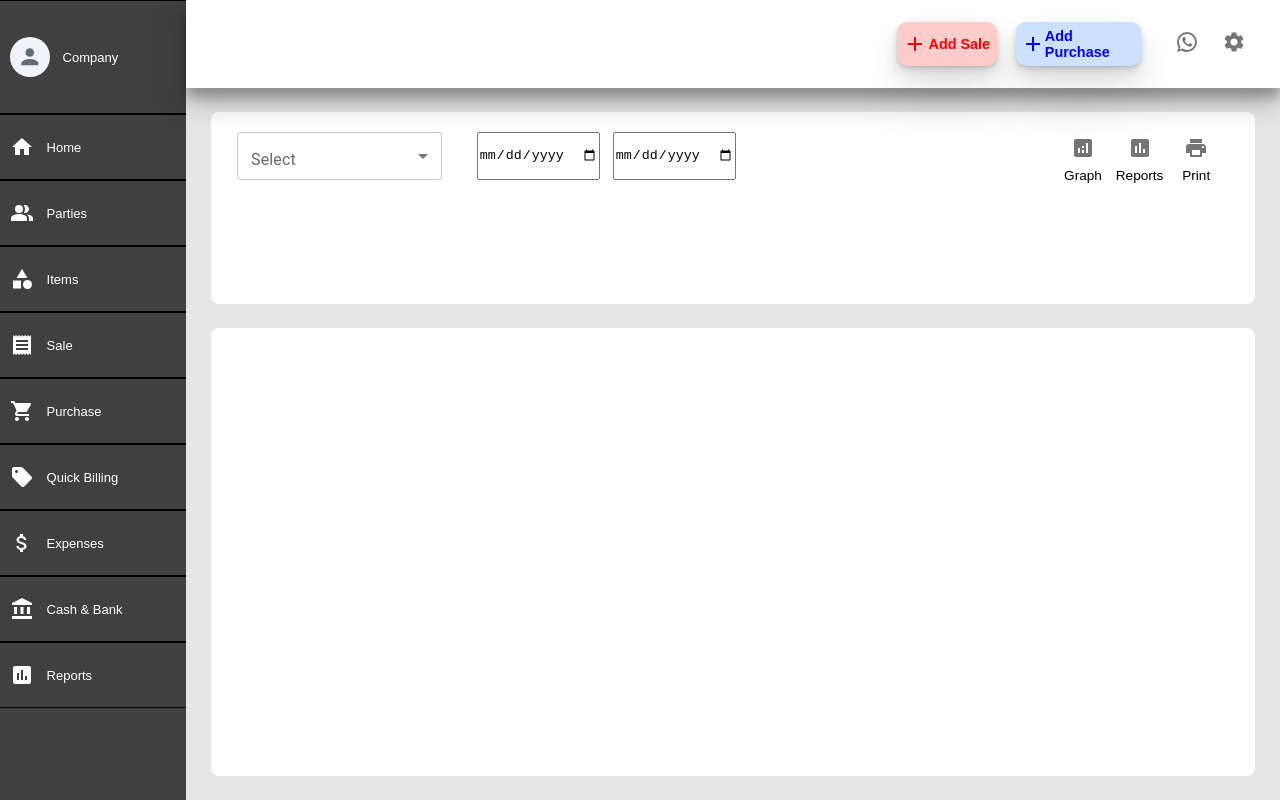
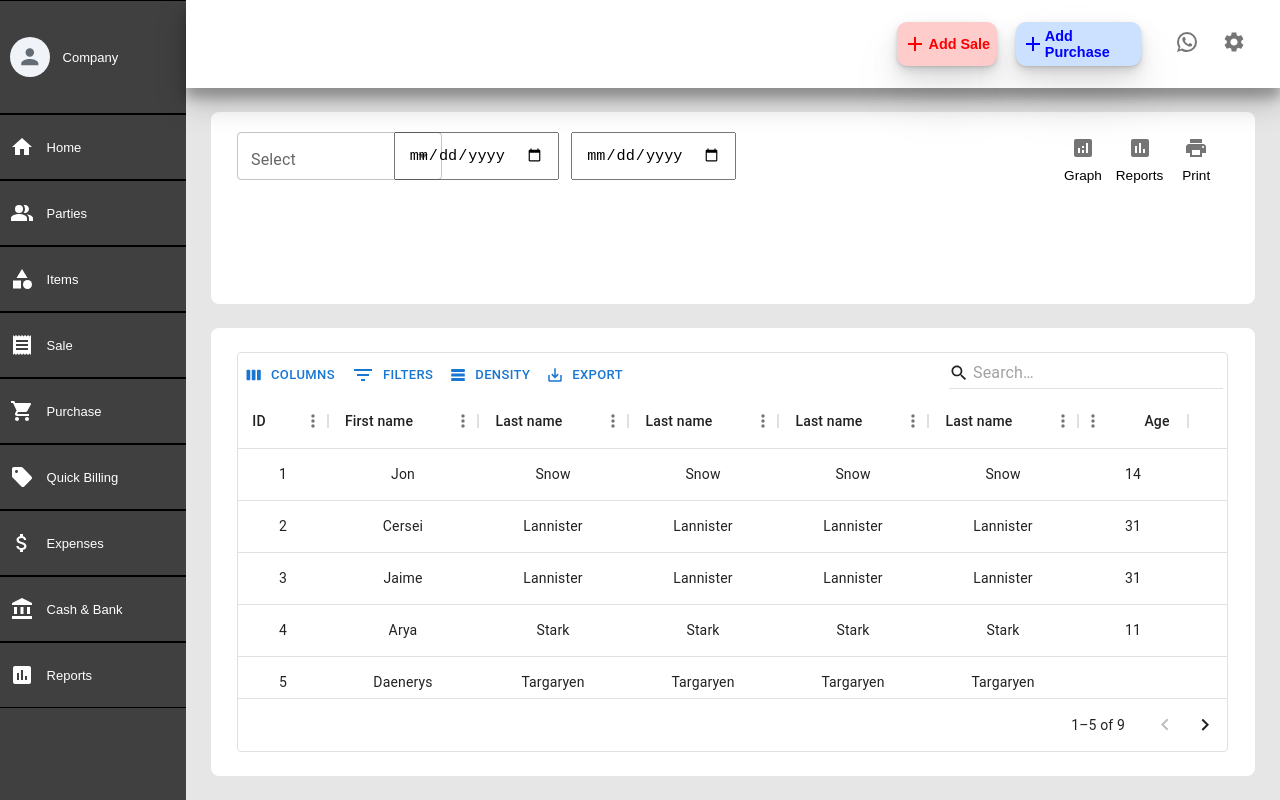
Before and after one commit to Yashvirani/billing-react, a React (Create React App) app: page / in a window 1280 px wide. Built offline with nearby package versions, Linux system fonts and the light colour scheme.

Commit message:
Mui Data Grid

```diff
--- a/package.json
+++ b/package.json
@@ -8,6 +8,7 @@
     "@mui/icons-material": "^5.15.18",
     "@mui/joy": "^5.0.0-beta.36",
     "@mui/material": "^5.15.18",
+    "@mui/x-data-grid": "^6.20.0",
     "@mui/x-date-pickers": "^6.20.0",
     "@testing-library/jest-dom": "^5.17.0",
     "@testing-library/react": "^13.4.0",
--- a/src/Screens/Home/Home.css
+++ b/src/Screens/Home/Home.css
@@ -99,3 +99,31 @@
     justify-content: space-between;
     align-items: center;
 }
+
+.css-19rs3d7{
+    margin-left: 5vw;
+    margin-top: 4vh;
+}
+
+.css-az8st9-MuiDataGrid-root .MuiDataGrid-row:not(.MuiDataGrid-row--dynamicHeight)>.MuiDataGrid-cell{
+    display: flex;
+    justify-content: center;
+}
+
+.css-az8st9-MuiDataGrid-root .MuiDataGrid-columnHeaderTitleContainer{
+    display: flex;
+    justify-content: center;
+}
+
+.css-128fb87-MuiDataGrid-toolbarContainer{
+    /* background-color: #404040; */
+    padding-left: 1vw;
+    padding-right: 1vw;
+    padding-top: 1vh;
+    padding-bottom: 1vh;
+    color: white;
+}
+
+.css-1knaqv7-MuiButtonBase-root-MuiButton-root{
+    color: white;
+}
--- a/src/Screens/Home/Home.js
+++ b/src/Screens/Home/Home.js
@@ -5,12 +5,69 @@
 import MenuItem from '@mui/material/MenuItem';
 import FormControl from '@mui/material/FormControl';
 import Select from '@mui/material/Select';
-import { IconButton } from '@mui/material';
+import { IconButton, LinearProgress } from '@mui/material';
 import AnalyticsIcon from '@mui/icons-material/Analytics';
 import AssessmentIcon from '@mui/icons-material/Assessment';
 import PrintIcon from '@mui/icons-material/Print';
+import Box from '@mui/material/Box';
+import { DataGrid , GridToolbar , GridColDef } from '@mui/x-data-grid';
 
 import "./Home.css";
+
+const columns = [
+  { field: 'id', headerName: 'ID', width: 90 },
+  {
+    field: 'firstName',
+    headerName: 'First name',
+    width: 150,
+  },
+  {
+    field: 'lastName',
+    headerName: 'Last name',
+    width: 150,
+  },
+  {
+    field: 'lastName',
+    headerName: 'Last name',
+    width: 150,
+  },
+  {
+    field: 'lastName',
+    headerName: 'Last name',
+    width: 150,
+  },
+  {
+    field: 'lastName',
+    headerName: 'Last name',
+    width: 150,
+  },
+  {
+    field: 'age',
+    headerName: 'Age',
+    type: 'number',
+    width: 110,
+  },
+  // {
+  //   field: 'fullName',
+  //   headerName: 'Full name',
+  //   description: 'This column has a value getter and is not sortable.',
+  //   sortable: false,
+  //   width: 160,
+  //   valueGetter: (value, row) => `${row.firstName || ''} ${row.lastName || ''}`,
+  // },
+];
+
+const rows = [
+  { id: 1, lastName: 'Snow', firstName: 'Jon', age: 14 },
+  { id: 2, lastName: 'Lannister', firstName: 'Cersei', age: 31 },
+  { id: 3, lastName: 'Lannister', firstName: 'Jaime', age: 31 },
+  { id: 4, lastName: 'Stark', firstName: 'Arya', age: 11 },
+  { id: 5, lastName: 'Targaryen', firstName: 'Daenerys', age: null },
+  { id: 6, lastName: 'Melisandre', firstName: null, age: 150 },
+  { id: 7, lastName: 'Clifford', firstName: 'Ferrara', age: 44 },
+  { id: 8, lastName: 'Frances', firstName: 'Rossini', age: 36 },
+  { id: 9, lastName: 'Roxie', firstName: 'Harvey', age: 65 },
+];
 
 function Home() {
   const [age, setAge] = React.useState('');
@@ -46,8 +103,22 @@
                           </Select>
                         </FormControl>
 
-                        <input type='date' style={{marginRight: '1vw',width : '14vw'}}></input>
-                        <input type='date' style={{marginRight: '1vw',width : '14vw'}}></input>
+                        <input type='date'
+                               style={{marginRight: '1vw',
+                                       width : '14vw',
+                                       fontSize : '1.9vh',
+                                       paddingLeft : '1vw',
+                                       paddingRight : '1vw'
+                                      }}>
+                        </input>
+                        <input type='date'
+                                style={{marginRight: '1vw',
+                                width : '14vw',
+                                fontSize : '1.9vh',
+                                paddingLeft : '1vw',
+                                paddingRight : '1vw'
+                               }}>
+                        </input>
                     </div>
                     <div className='home_right_bottom_1-1-right'>
                         <div className='graph'>
@@ -76,7 +147,42 @@
                 </div>
              </div>
              <div className='home_right_bottom_2'>
-
+                <Box sx={{ height: '50vh',
+                           width: '95%',
+                           marginLeft : '2vw' ,
+                           marginRight : '2vw',
+                           marginTop : '3vh',
+                          //  marginBottom : '2vh'
+                          // objectFit : 'contain'
+                          overflowY : 'scroll'
+                          }}>
+                  <DataGrid
+                    rows={rows}
+                    columns={columns}
+                    initialState={{
+                      pagination: {
+                        paginationModel: {
+                          pageSize: 5,
+                        },
+                      },
+                    }}
+                    pageSizeOptions={[5]}
+                    // checkboxSelection
+                    disableRowSelectionOnClick
+                    slots={{
+                      toolbar : GridToolbar,
+                      loadingOverlay : LinearProgress
+                    }}
+                    slotProps={{
+                      toolbar : {
+                        showQuickFilter : true,
+                        quickFilterProps : {
+                          debounceMs : 500
+                        }
+                      }
+                    }}
+                  />
+                </Box>
              </div>
           </div>
       </div>
```
